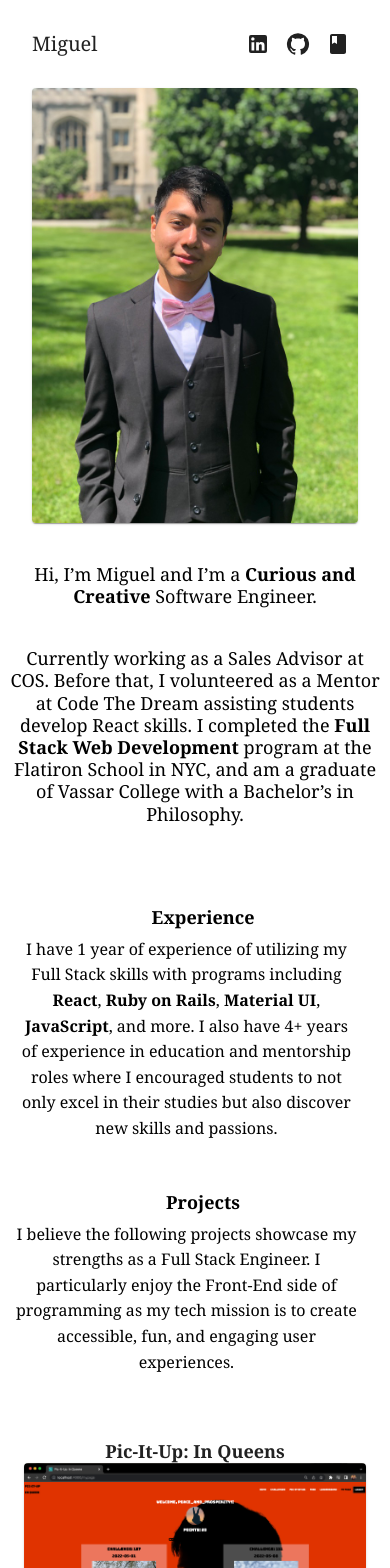
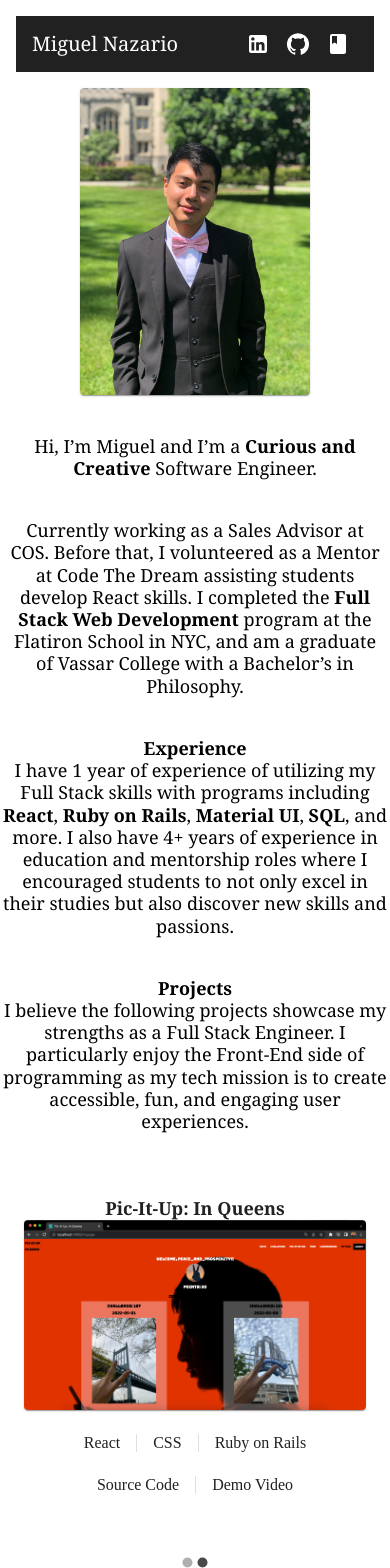
Before and after one commit to gitMiguel27/portfolio, a React (Vite) app: page / in a window 390 px wide. Shown: the top 1568 px of the page. Built offline with nearby package versions, Linux system fonts and the light colour scheme.

Commit message:
Responsiveness changes from upstream

```diff
--- a/src/components/Header.jsx
+++ b/src/components/Header.jsx
@@ -14,22 +14,33 @@ function Header() {
         <AppBar
           position="static"
           sx={{
-            backgroundColor: "transparent",
-            color: "#212121",
+            backgroundColor: "#212121",
             boxShadow: "0px 0px 0px 0px",
           }}
         >
           <Toolbar>
             <Typography variant="h6" component="div" sx={{ flexGrow: 1 }}>
-              Miguel
+              Miguel Nazario
             </Typography>
-            <IconButton color="inherit" href="https://www.linkedin.com/in/miguel-nazario/" target="_blank">
+            <IconButton
+              color="inherit"
+              href="https://www.linkedin.com/in/miguel-nazario/"
+              target="_blank"
+            >
               <LinkedInIcon />
             </IconButton>
-            <IconButton color="inherit" href="https://github.com/gitMiguel27" target="_blank">
+            <IconButton
+              color="inherit"
+              href="https://github.com/gitMiguel27"
+              target="_blank"
+            >
               <GitHubIcon />
             </IconButton>
-            <IconButton color="inherit" href="https://medium.com/@mnazario35" target="_blank">
+            <IconButton
+              color="inherit"
+              href="https://medium.com/@mnazario35"
+              target="_blank"
+            >
               <BookIcon />
             </IconButton>
           </Toolbar>
--- a/src/components/Home.jsx
+++ b/src/components/Home.jsx
@@ -10,38 +10,38 @@ import Projects from "./Projects";
 
 const introContainer = {
   maxWidth: 1250,
-  marginX: "auto",
-  marginBottom: { xs: 5, md: 15 },
+  marginX: { xs: "auto", sm: 0, md: 0, lg: "auto" },
+  marginBottom: { sm: 5, md: 10 },
 };
 
 const profilePic = {
   maxWidth: 450,
-  marginX: { xs: 4, sm: 2, md: 1 },
+  marginX: { xs: 10, sm: 2, md: 2 },
   marginY: { sm: 5, md: 1 },
 };
 
 const introText = {
   textAlign: "center",
-  fontSize: { xs: 18, sm: 24, md: 32 },
+  fontSize: { xs: 18, sm: 20, md: 28, lg: 36 },
   marginX: { xs: 1 },
   marginY: { xs: 5 },
 };
 
 const subSectionContainer = {
   maxWidth: 1000,
-  textAlign: { xs: "center", sm: "left" },
   marginX: "auto",
   marginBottom: { xs: 0, sm: 5, md: 10 },
 };
 
 const subSectionTitle = {
+  textAlign: { xs: "center", sm: "left" },
   fontSize: { xs: 18, sm: 20, md: 24 },
   marginX: { xs: 1 },
 };
 
 const subSectionContent = {
-  fontSize: { xs: 16, sm: 18, md: 20 },
-  marginX: { xs: 1 },
+  textAlign: { xs: "center", sm: "left" },
+  fontSize: { xs: 18, sm: 18, md: 20 },
   marginBottom: 5,
 };
 
@@ -51,9 +51,21 @@ function Home() {
       <Grid container className="intro-container" sx={introContainer}>
         <Grid item sm={5} md={5}>
           <div className="profile-pic">
-            <Slide direction="right" in={true} easing={"ease-in"} timeout={1250} mountOnEnter unmountOnExit>
+            <Slide
+              direction="right"
+              in={true}
+              easing={"ease-in"}
+              timeout={1250}
+              mountOnEnter
+              unmountOnExit
+            >
               <Card sx={profilePic}>
-                <CardMedia component="img" alt="profile" height="auto" image={ProfileImage} />
+                <CardMedia
+                  component="img"
+                  alt="profile"
+                  height="auto"
+                  image={ProfileImage}
+                />
               </Card>
             </Slide>
           </div>
@@ -67,26 +79,39 @@ function Home() {
             Software Engineer.
           </Typography>
           <Typography variant="h4" sx={introText}>
-            Currently working as a Sales Advisor at COS. Before that, I volunteered as a Mentor at Code The Dream
-            assisting students develop React skills. I completed the{" "}
+            Currently working as a Sales Advisor at COS. Before that, I
+            volunteered as a Mentor at Code The Dream assisting students develop
+            React skills. I completed the{" "}
             <Box fontWeight="fontWeightBold" display="inline">
               Full Stack Web Development
             </Box>{" "}
-            program at the Flatiron School in NYC, and am a graduate of Vassar College with a Bachelor&rsquo;s in
-            Philosophy.
+            program at the Flatiron School in NYC, and am a graduate of Vassar
+            College with a Bachelor&rsquo;s in Philosophy.
           </Typography>
         </Grid>
       </Grid>
 
-      <Grid container className="sub-section-container" spacing={1} xs={12} sm={10} md={8} sx={subSectionContainer}>
+      <Grid
+        container
+        className="sub-section-container"
+        xs={12}
+        sm={10}
+        md={8}
+        sx={subSectionContainer}
+      >
         <Grid item xs={12} sm={3} md={3}>
-          <Typography variant="h5" fontWeight={"fontWeightBold"} sx={subSectionTitle}>
+          <Typography
+            variant="h4"
+            fontWeight={"fontWeightBold"}
+            sx={subSectionTitle}
+          >
             Experience
           </Typography>
         </Grid>
-        <Grid item xs={11} sm={9} md={9}>
-          <Typography variant="h6" sx={subSectionContent}>
-            I have 1 year of experience of utilizing my Full Stack skills with programs including{" "}
+        <Grid item xs={12} sm={9} md={9}>
+          <Typography variant="h4" sx={subSectionContent}>
+            I have 1 year of experience of utilizing my Full Stack skills with
+            programs including{" "}
             <Box fontWeight="fontWeightBold" display="inline">
               React
             </Box>
@@ -100,22 +125,28 @@ function Home() {
             </Box>
             ,{" "}
             <Box fontWeight="fontWeightBold" display="inline">
-              JavaScript
+              SQL
             </Box>
-            , and more. I also have 4+ years of experience in education and mentorship roles where I encouraged students
-            to not only excel in their studies but also discover new skills and passions.
+            , and more. I also have 4+ years of experience in education and
+            mentorship roles where I encouraged students to not only excel in
+            their studies but also discover new skills and passions.
           </Typography>
         </Grid>
         <Grid item xs={12} sm={3} md={3}>
-          <Typography variant="h5" fontWeight={"fontWeightBold"} sx={subSectionTitle}>
+          <Typography
+            variant="h4"
+            fontWeight={"fontWeightBold"}
+            sx={subSectionTitle}
+          >
             Projects
           </Typography>
         </Grid>
-        <Grid item xs={11} sm={9} md={9}>
-          <Typography variant="h6" sx={subSectionContent}>
-            I believe the following projects showcase my strengths as a Full Stack Engineer. I particularly enjoy the
-            Front-End side of programming as my tech mission is to create accessible, fun, and engaging user
-            experiences.
+        <Grid item xs={12} sm={9} md={9}>
+          <Typography variant="h4" sx={subSectionContent}>
+            I believe the following projects showcase my strengths as a Full
+            Stack Engineer. I particularly enjoy the Front-End side of
+            programming as my tech mission is to create accessible, fun, and
+            engaging user experiences.
           </Typography>
         </Grid>
       </Grid>
```
Also changed, not shown: src/components/Footer.jsx (+19 -4 lines), src/components/Slide.jsx (+20 -3 lines).
